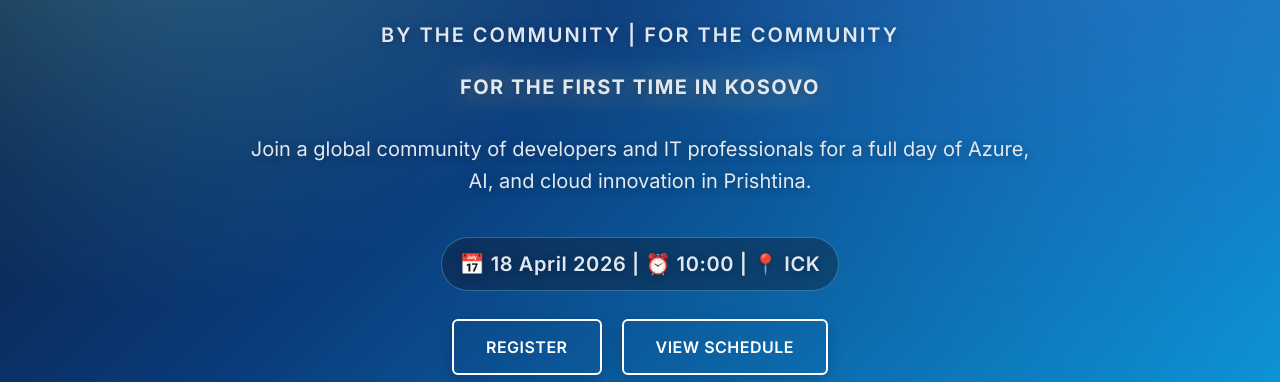
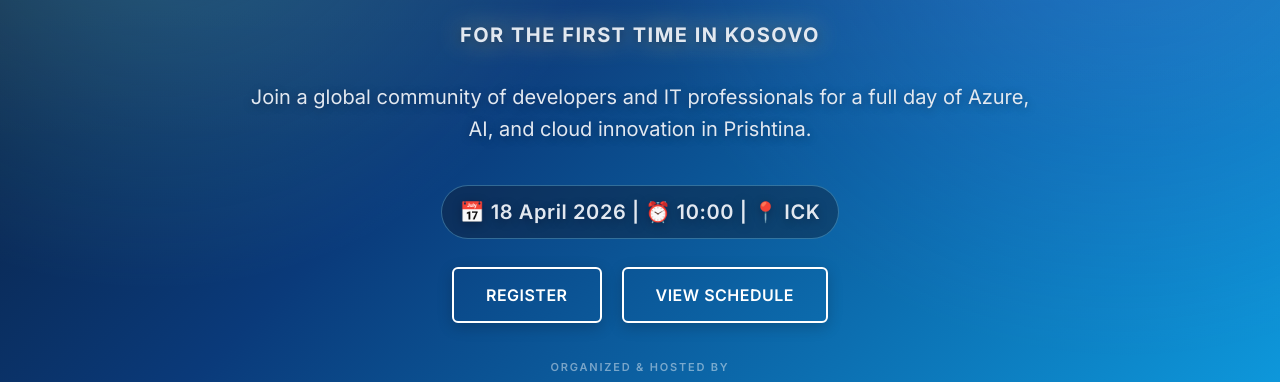
Before and after one commit to glazureks/global-azure-day-prishtina-2026, a plain HTML site: page index.html in a window 1280 px wide. Shown: the part 415-797 px from the top of the page. Drawn offline with nearby package versions, Linux system fonts and the light colour scheme.

Commit message:
by the community

```diff
--- a/index.html
+++ b/index.html
@@ -39,7 +39,7 @@
             <h1>Global Azure Prishtina 2026</h1>
             <p class="hero-subtitle">Part of the Worldwide Global Azure Event</p>
 
-            <p class="community-tagline">BY THE COMMUNITY | FOR THE COMMUNITY</p>
+            <!-- <p class="community-tagline">BY THE COMMUNITY | FOR THE COMMUNITY</p> -->
             <p class="first-time">FOR THE FIRST TIME IN KOSOVO</p>
             <p>Join a global community of developers and IT professionals for a full day of Azure, AI, and cloud innovation in Prishtina.</p>
             <p class="hero-event-meta">📅 18 April 2026 | ⏰ 10:00 | 📍 ICK</p>
```
